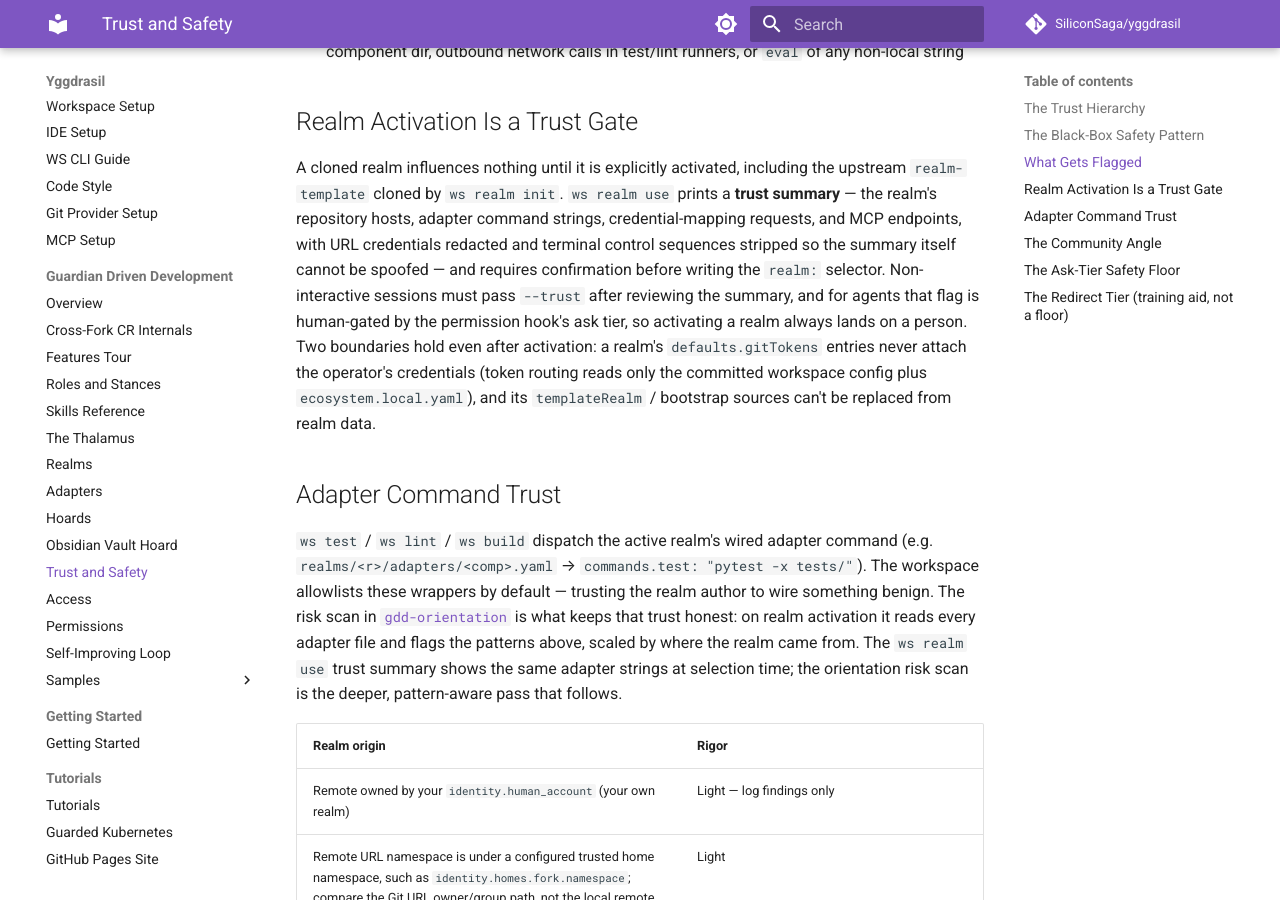
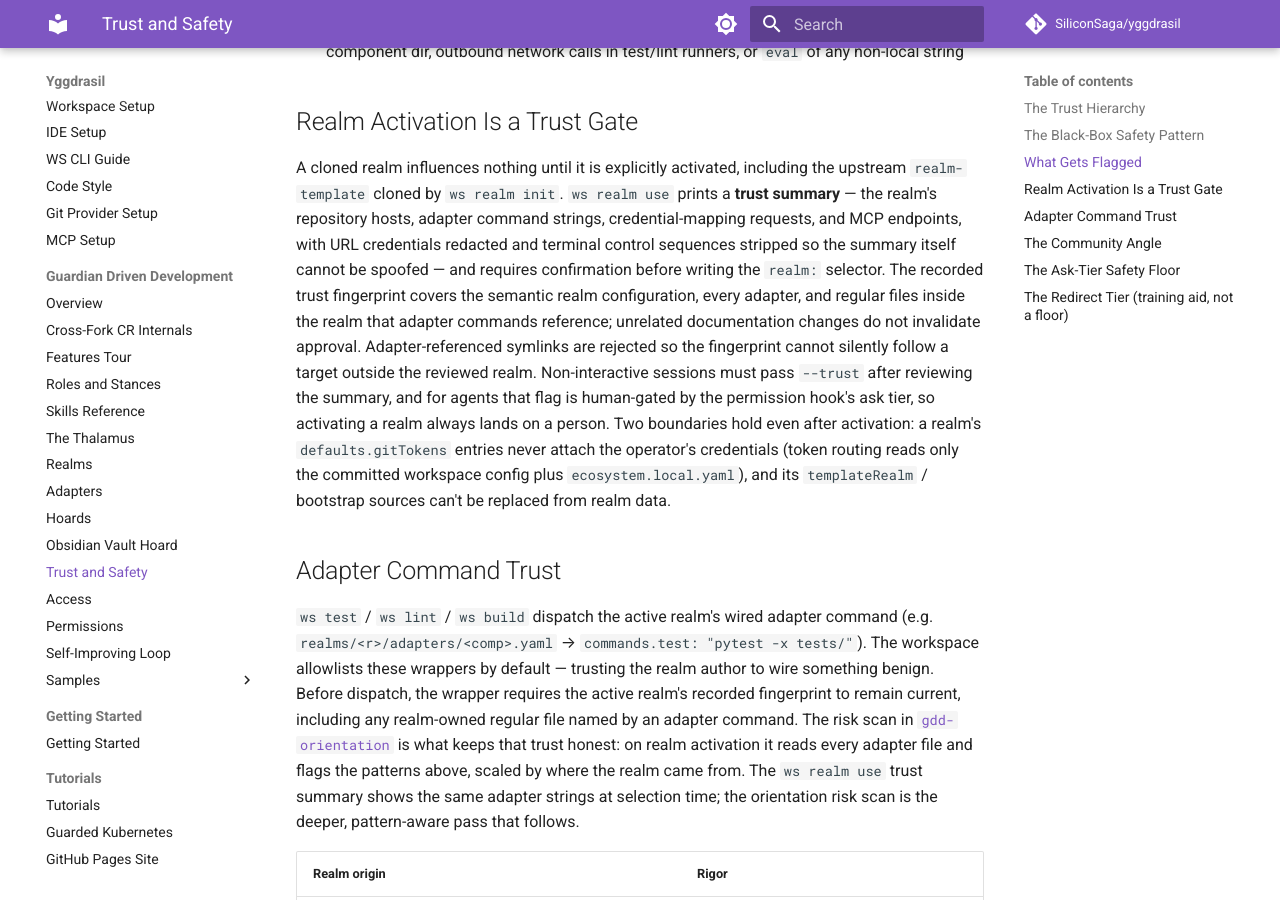
Before and after one commit to SiliconSaga/yggdrasil, an MkDocs documentation site: the page built from docs/gdd/trust-and-safety.md, in a window 1280 px wide and 900 px high, scrolled down 2344 px. Built offline with MkDocs 1.6.1 and Material for MkDocs 9.7.7, drawn with Linux system fonts in a browser that asks for light colours; comment, search, counter and statistics services are not loaded.

Commit message:
fix(realm): bind adapter helpers into trust approval
Fingerprint regular realm-owned files referenced by adapter commands so a helper cannot change after realm approval without making trust stale. Reject symlinked helpers, preserve documentation-only updates, and cover quoted references and pull-time reapproval.

Finding: 84207c6a-49e6-4c40-94a1-cb35e22cc51b

Co-Authored-By: Codex GPT-5 <noreply@openai.com>

```diff
--- a/docs/gdd/trust-and-safety.md
+++ b/docs/gdd/trust-and-safety.md
@@ -46,11 +46,11 @@ Why log first? If the file contains a successful prompt injection that compromis
 
 ## Realm Activation Is a Trust Gate
 
-A cloned realm influences nothing until it is explicitly activated, including the upstream `realm-template` cloned by `ws realm init`. `ws realm use` prints a **trust summary** — the realm's repository hosts, adapter command strings, credential-mapping requests, and MCP endpoints, with URL credentials redacted and terminal control sequences stripped so the summary itself cannot be spoofed — and requires confirmation before writing the `realm:` selector. Non-interactive sessions must pass `--trust` after reviewing the summary, and for agents that flag is human-gated by the permission hook's ask tier, so activating a realm always lands on a person. Two boundaries hold even after activation: a realm's `defaults.gitTokens` entries never attach the operator's credentials (token routing reads only the committed workspace config plus `ecosystem.local.yaml`), and its `templateRealm` / bootstrap sources can't be replaced from realm data.
+A cloned realm influences nothing until it is explicitly activated, including the upstream `realm-template` cloned by `ws realm init`. `ws realm use` prints a **trust summary** — the realm's repository hosts, adapter command strings, credential-mapping requests, and MCP endpoints, with URL credentials redacted and terminal control sequences stripped so the summary itself cannot be spoofed — and requires confirmation before writing the `realm:` selector. The recorded trust fingerprint covers the semantic realm configuration, every adapter, and regular files inside the realm that adapter commands reference; unrelated documentation changes do not invalidate approval. Adapter-referenced symlinks are rejected so the fingerprint cannot silently follow a target outside the reviewed realm. Non-interactive sessions must pass `--trust` after reviewing the summary, and for agents that flag is human-gated by the permission hook's ask tier, so activating a realm always lands on a person. Two boundaries hold even after activation: a realm's `defaults.gitTokens` entries never attach the operator's credentials (token routing reads only the committed workspace config plus `ecosystem.local.yaml`), and its `templateRealm` / bootstrap sources can't be replaced from realm data.
 
 ## Adapter Command Trust
 
-`ws test` / `ws lint` / `ws build` dispatch the active realm's wired adapter command (e.g. `realms/<r>/adapters/<comp>.yaml` → `commands.test: "pytest -x tests/"`). The workspace allowlists these wrappers by default — trusting the realm author to wire something benign. The risk scan in [`gdd-orientation`](../../.agent/skills/gdd-orientation/SKILL.md) is what keeps that trust honest: on realm activation it reads every adapter file and flags the patterns above, scaled by where the realm came from. The `ws realm use` trust summary shows the same adapter strings at selection time; the orientation risk scan is the deeper, pattern-aware pass that follows.
+`ws test` / `ws lint` / `ws build` dispatch the active realm's wired adapter command (e.g. `realms/<r>/adapters/<comp>.yaml` → `commands.test: "pytest -x tests/"`). The workspace allowlists these wrappers by default — trusting the realm author to wire something benign. Before dispatch, the wrapper requires the active realm's recorded fingerprint to remain current, including any realm-owned regular file named by an adapter command. The risk scan in [`gdd-orientation`](../../.agent/skills/gdd-orientation/SKILL.md) is what keeps that trust honest: on realm activation it reads every adapter file and flags the patterns above, scaled by where the realm came from. The `ws realm use` trust summary shows the same adapter strings at selection time; the orientation risk scan is the deeper, pattern-aware pass that follows.
 
 | Realm origin | Rigor |
 |---|---|
```
Also changed, not shown: docs/gdd/adapters.md (+1 -1 lines), 3 other files.
